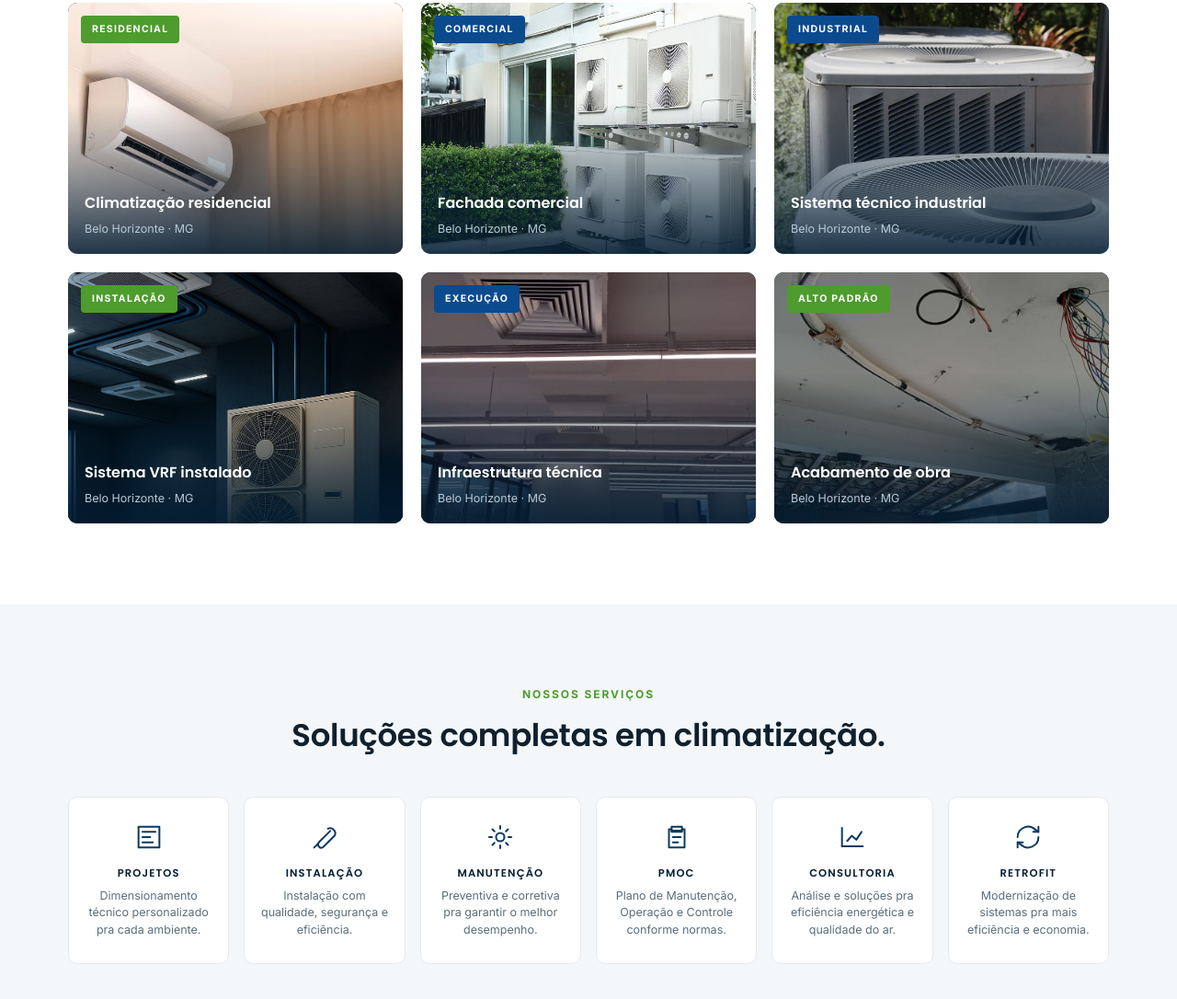
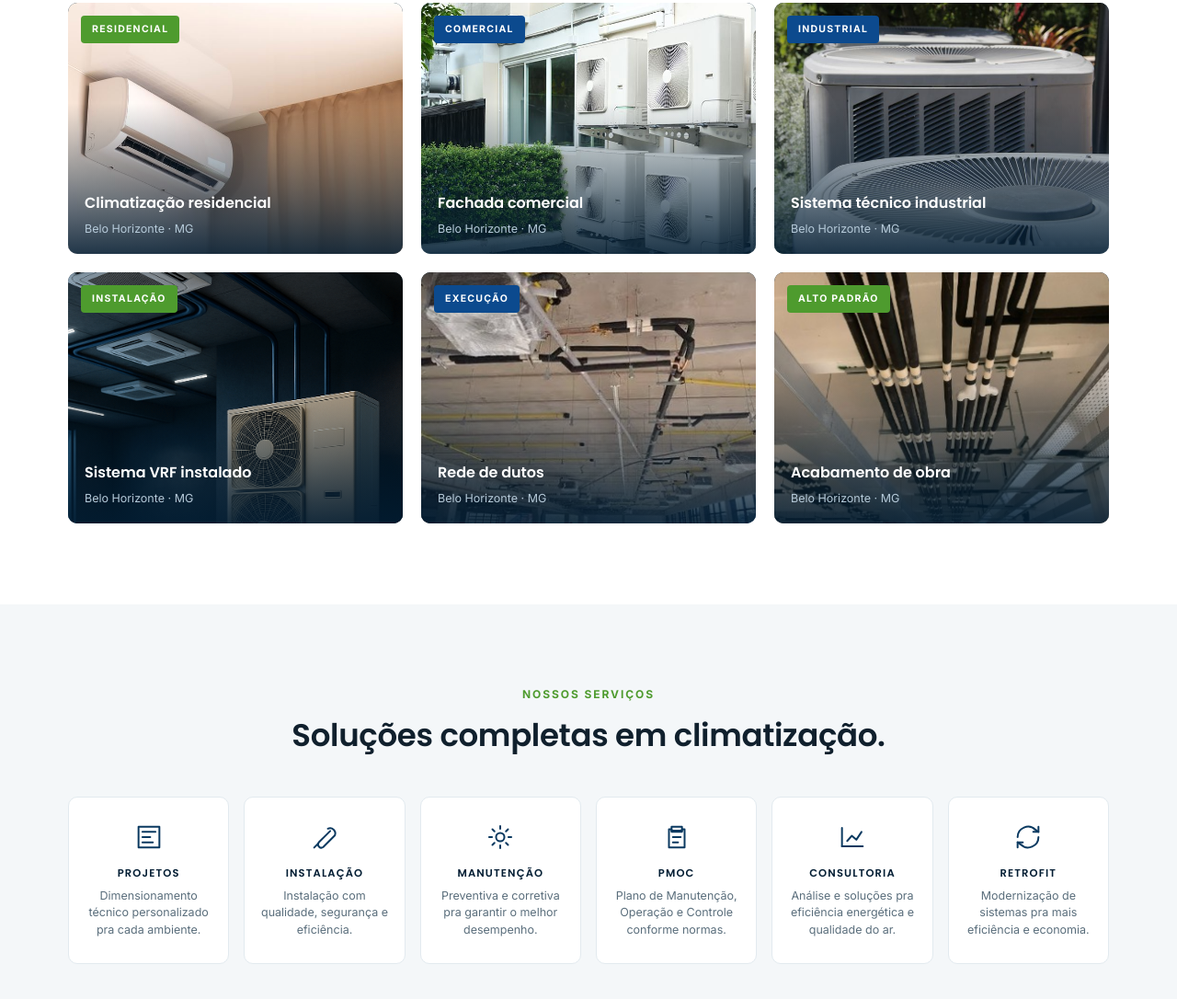
Before and after one commit to joaopedro320/condicionar-futuro, a plain HTML site: page index.html in a window 1280 px wide. Shown: the part 4111-5197 px from the top of the page at 92% size. Drawn offline with Linux system fonts and the light colour scheme.

Commit message:
Add files via upload

```diff
--- a/index.html
+++ b/index.html
@@ -644,12 +644,12 @@ footer.site{background:#001524;color:#A9C0D1;padding:64px 0 0;}
         <div class="cap"><strong>Sistema VRF instalado</strong><span>Belo Horizonte · MG</span></div>
       </article>
       <article class="proj">
-        <img src="img/projeto-9.jpg" alt="Execução técnica de tubulação e infraestrutura de climatização" loading="lazy">
+        <img src="img/rede-de-dutos.png" alt="Rede de dutos para sistema de climatização" loading="lazy">
         <span class="tag b">Execução</span>
-        <div class="cap"><strong>Infraestrutura técnica</strong><span>Belo Horizonte · MG</span></div>
+        <div class="cap"><strong>Rede de dutos</strong><span>Belo Horizonte · MG</span></div>
       </article>
       <article class="proj">
-        <img src="img/projeto-13.jpg" alt="Acabamento de instalação de climatização em obra de alto padrão" loading="lazy">
+        <img src="img/acabamento-instalacao.png" alt="Acabamento de instalação de climatização em obra de alto padrão" loading="lazy">
         <span class="tag g">Alto padrão</span>
         <div class="cap"><strong>Acabamento de obra</strong><span>Belo Horizonte · MG</span></div>
       </article>
```
Also changed, not shown: img/acabamento-instalacao.png (added), img/rede-de-dutos.png (added).
